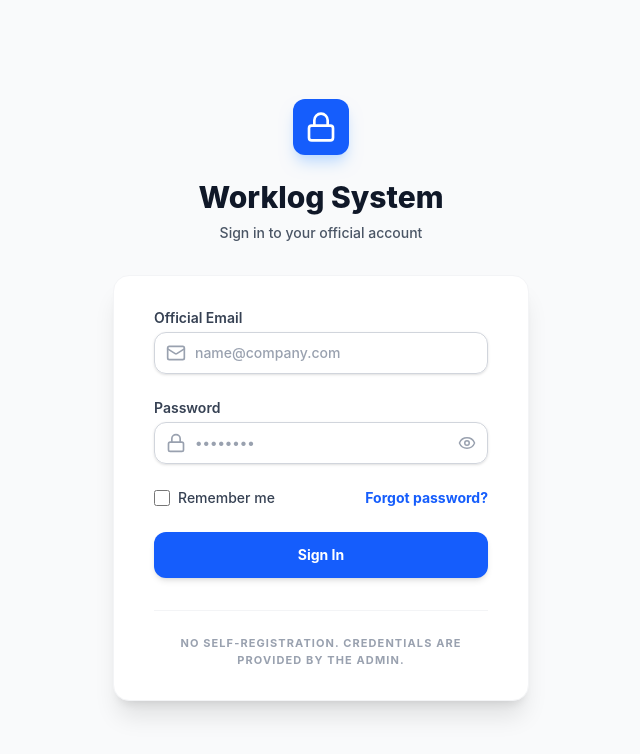
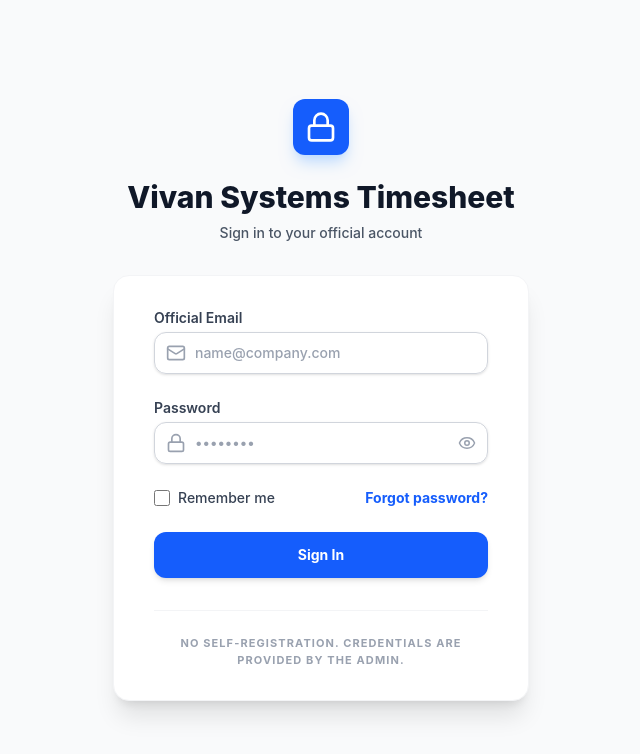
Before and after one commit to prachi-chavan03/Worklog-system, a React (Vite) app in the folder client/: page / in a window 1280 px wide. Shown: the top 754 px of the page, without its empty margins (319-959 px from the left). Built offline with nearby package versions, Linux system fonts and the light colour scheme; no server answers.

Commit message:
Vivan Systems

```diff
--- a/client/src/pages/AdminDashboard.jsx
+++ b/client/src/pages/AdminDashboard.jsx
@@ -134,7 +134,7 @@
     <div className={`${darkMode ? 'dark bg-gray-900 text-white' : 'bg-gray-50 text-gray-900'} min-h-screen font-sans transition-colors duration-300`}>
       {/* Navigation */}
       <nav className={`${darkMode ? 'bg-gray-800 border-gray-700' : 'bg-white border-gray-200'} border-b px-4 md:px-8 py-4 flex justify-between items-center sticky top-0 z-50 shadow-sm`}>
-        <h1 className="text-xl font-bold text-blue-600">Worklog <span className={darkMode ? 'text-white' : 'text-gray-900'}>Admin</span></h1>
+        <h1 className="text-xl font-bold text-blue-600">Vivan Systems <span className={darkMode ? 'text-white' : 'text-gray-900'}>Admin</span></h1>
         <div className="hidden md:flex items-center gap-4">
           <button
   onClick={() => {
--- a/client/src/pages/Login.jsx
+++ b/client/src/pages/Login.jsx
@@ -106,7 +106,7 @@
           </div>
         </div>
         <h2 className="mt-6 text-center text-3xl font-extrabold text-gray-900">
-          Worklog System
+          Vivan Systems Timesheet
         </h2>
         <p className="mt-2 text-center text-sm text-gray-600 font-medium">
           Sign in to your official account
--- a/client/src/pages/ManagerDashboard.jsx
+++ b/client/src/pages/ManagerDashboard.jsx
@@ -101,7 +101,7 @@
 
       <nav className="bg-white dark:bg-slate-900 border-b border-slate-200 dark:border-slate-800 px-8 py-4 flex justify-between items-center sticky top-0 z-50 shadow-sm">
         <h1 className="text-xl font-bold text-blue-600 ">
-          Worklog <span className="text-slate-900 dark:text-white">Manager</span>
+          Vivan Systems <span className="text-slate-900 dark:text-white">Manager</span>
         </h1>
 
         <div className="flex items-center gap-6">
--- a/client/src/pages/UserHome.jsx
+++ b/client/src/pages/UserHome.jsx
@@ -331,7 +331,7 @@
   <div className="bg-amber-100 dark:bg-amber-900/20 border-l-4 border-amber-500 p-4 mb-4 flex justify-between items-center">
     <div>
       <p className="text-sm text-amber-700 dark:text-amber-400">
-        Currently viewing <span className="font-bold">{viewingUserName}</span>'s worklogs
+        Currently viewing <span className="font-bold">{viewingUserName}</span>'s timesheet.
       </p>
     </div>
     <button
```
